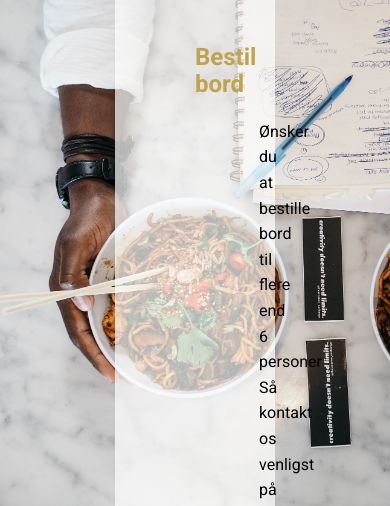
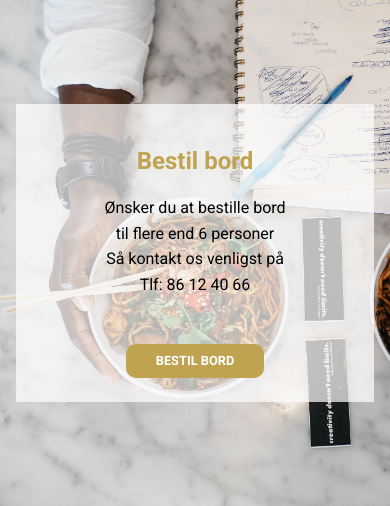
Before and after one commit to Marchogh/3semexam, a PHP site: page / in a window 390 px wide. Shown: the part 2889-3395 px from the top of the page. Run offline with PHP 8.4, Linux system fonts and the light colour scheme; grey boxes are pictures that could not be loaded.

Commit message:
Made the booking responsive
Changed a few things in css to make the section more responsive

```diff
--- a/css/main.css
+++ b/css/main.css
@@ -443,27 +443,28 @@ template {
   display: grid;
   place-items: center; }
   .booking__container {
+    margin: 1em;
     background: rgba(255, 255, 255, 0.7);
-    margin: auto 2em;
-    padding: 0em 5em;
-    width: 40vw; }
+    padding: 1.5em 5em;
+    text-align: center; }
     .booking__container__h1 {
-      color: #BFA351;
-      padding-top: 1em;
-      text-align: center; }
+      color: #BFA351; }
     .booking__container__p {
-      text-align: center;
-      padding: 0 4em;
       line-height: 1.6em; }
     .booking__container__button {
-      display: block;
-      margin: 2em auto;
+      display: inline-block;
+      background-color: #BFA351;
+      padding: 10px 30px;
+      font-size: 0.8em;
+      text-decoration: none;
       text-transform: uppercase;
-      background: #BFA351;
-      padding: 1em 1.5em;
-      border-radius: 4px;
-      border-style: none;
-      color: #fff; }
+      color: #fff;
+      font-weight: 700;
+      margin-top: 30px;
+      border-radius: 10px; }
+      .booking__container__button:hover {
+        background-color: rgba(0, 0, 0, 0.7);
+        transition: all .5s ease; }
 
 .party {
   background: url("/images/menucard/wood.jpg") no-repeat;
--- a/index.html
+++ b/index.html
@@ -85,7 +85,8 @@
         <div class="booking__container">
             <h1 class="booking__container__h1">Bestil bord</h1>
             <p class="booking__container__p">Ønsker du at bestille bord til flere end 6 personer <br> Så kontakt os venligst på Tlf: 86 12 40 66</p>
-            <button class="booking__container__button">bestil bord</button>
+            <a class="booking__container__button" href="http://www.lestragon.dk/wp-content/uploads/2017/12/lEstragons-vinkort.pdf.pdf" target="_blank">Bestil bord</a>
+
         </div>
     </section>
 
--- a/sass/layout/_booking.scss
+++ b/sass/layout/_booking.scss
@@ -6,29 +6,31 @@
     display: grid;
     place-items: center;
     &__container{
+        margin: 1em;
         background: rgba(255, 255, 255, 0.7);
-        margin: auto 2em;
-        padding: 0em 5em;
-        width: 40vw;
+        padding: 1.5em 5em;
+        text-align: center;
         &__h1{
-            color: $gold;
-            padding-top: 1em;
-            text-align: center;
-        }
+            color: $gold;        }
         &__p{
-            text-align: center;
-            padding: 0 4em;
             line-height: 1.6em;
         }
         &__button{
-            display: block;
-            margin: 2em auto;
+            display: inline-block;
+            background-color: $gold;
+            padding: 10px 30px;
+            font-size: 0.8em;
+            text-decoration: none;
             text-transform: uppercase;
-            background: $gold;
-            padding: 1em 1.5em;
-            border-radius: 4px;
-            border-style: none;
             color: $white;
+            font-weight: 700;
+            margin-top: 30px;
+            border-radius: 10px;
+
+            &:hover {
+                background-color: rgba(0,0,0,.7);
+                transition: all .5s ease;
+            }
         }
     }
 }
```
Also changed, not shown: 1 other file.
